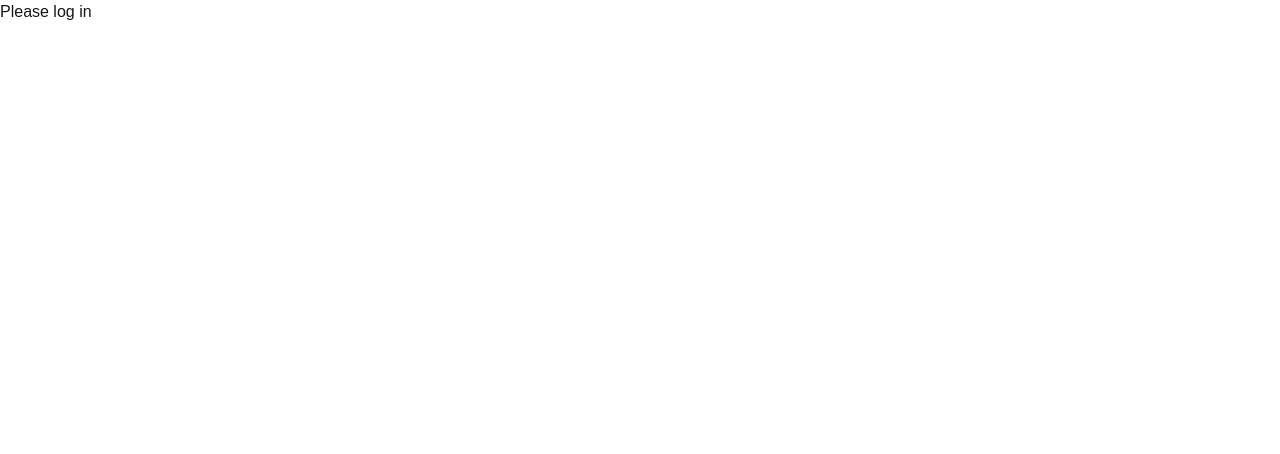
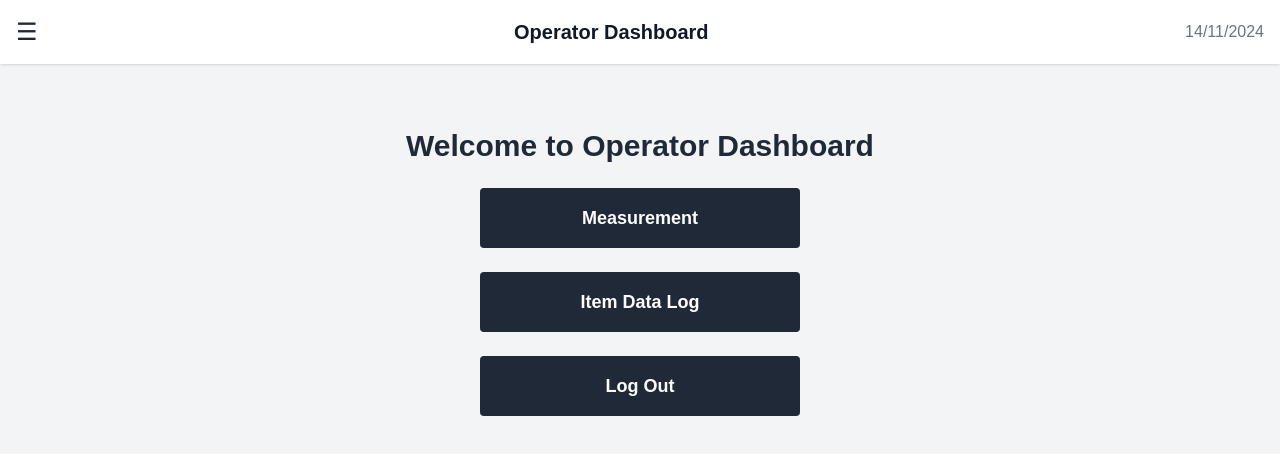
Before and after one commit to Fuiyooo/DataMeasuringLog, a Next.js app: page /dashboard in a window 1280 px wide. Shown: the top 454 px of the page. Built offline with nearby package versions, Linux system fonts and the light colour scheme; no server answers.

Commit message:
Parameter Setting UI

```diff
--- /dev/null
+++ b/app/dashboard/page.js
@@ -0,0 +1,96 @@
+"use client";
+
+import { useState, useEffect } from "react";
+import { useRouter } from "next/navigation";
+import { signOut } from "next-auth/react";
+
+export default function OperatorDashboard() {
+  const [sidebarOpen, setSidebarOpen] = useState(false);
+  const [currentDate, setCurrentDate] = useState("");
+  const router = useRouter();
+
+  const toggleSidebar = () => {
+    setSidebarOpen(!sidebarOpen);
+  };
+
+  // Update current date on component mount
+  useEffect(() => {
+    const today = new Date();
+    const formattedDate = today.toLocaleDateString("en-GB", {
+      day: "2-digit",
+      month: "2-digit",
+      year: "numeric",
+    });
+    setCurrentDate(formattedDate);
+  }, []);
+
+  return (
+    <div className="h-screen flex bg-gray-100">
+      {/* Sidebar */}
+      <div
+        className={`fixed top-0 left-0 h-full bg-gray-800 text-white w-64 transform ${
+          sidebarOpen ? "translate-x-0" : "-translate-x-full"
+        } transition-transform duration-300 ease-in-out`}
+      >
+        <button
+          className="text-lg p-4 focus:outline-none"
+          onClick={toggleSidebar}
+        >
+          X
+        </button>
+        <nav className="flex flex-col mt-4">
+          <a href="#" className="p-4 hover:bg-gray-700">
+            Measurement
+          </a>
+          <a href="#" className="p-4 hover:bg-gray-700">
+            Item Data Log
+          </a>
+          <button
+            onClick={() => signOut({ callbackUrl: "/" })}
+            className="p-4 text-left hover:bg-gray-700"
+          >
+            Log Out
+          </button>
+        </nav>
+      </div>
+
+      {/* Content */}
+      <div className="flex-1 flex flex-col">
+        {/* Header */}
+        <header className="flex items-center justify-between bg-white p-4 shadow">
+          <button
+            className="text-2xl text-gray-800 focus:outline-none"
+            onClick={toggleSidebar}
+          >
+            ☰
+          </button>
+          <h1 className="text-gray-900 text-xl font-bold">Operator Dashboard</h1>
+          <p className="text-gray-500">{currentDate}</p>
+        </header>
+
+        {/* Main Content */}
+        <main className="flex-1 p-6 flex flex-col items-center justify-start mt-10">
+          <div className="text-center mb-6">
+            <h2 className="text-3xl font-bold text-gray-800">
+              Welcome to Operator Dashboard
+            </h2>
+          </div>
+          <div className="flex flex-col gap-6 w-80">
+            <button className="bg-gray-800 hover:bg-gray-700 text-white font-bold py-4 px-6 rounded text-lg">
+              Measurement
+            </button>
+            <button className="bg-gray-800 hover:bg-gray-700 text-white font-bold py-4 px-6 rounded text-lg">
+              Item Data Log
+            </button>
+            <button
+              onClick={() => signOut({ callbackUrl: "/" })}
+              className="bg-gray-800 hover:bg-gray-700 text-white font-bold py-4 px-6 rounded text-lg"
+            >
+              Log Out
+            </button>
+          </div>
+        </main>
+      </div>
+    </div>
+  );
+}
--- a/app/dashboard/pages/parameter.jsx
+++ b/app/dashboard/pages/parameter.jsx
@@ -1,9 +1,94 @@
+import React, { useState } from 'react';
 
+export default function ParameterSettings() {
+  const [numParameters, setNumParameters] = useState(12); // Jumlah parameter awal dan state
 
-export default function ParameterSettings(){
-  return(
-    <div>
-      <h1 className="text-3xl text-gray-700">Parameter Settings</h1>
+  // Fungsi untuk menambah parameter
+  const addParameter = () => {
+    setNumParameters(numParameters + 1);
+  };
+
+  // Fungsi untuk mengurangi parameter
+  const removeParameter = () => {
+    if (numParameters > 1) {
+      setNumParameters(numParameters - 1);
+    }
+  };
+
+  return (
+    <div className="max-h-screen bg-gray-100 p-6">
+      <div className="max-w-5xl mx-auto bg-white shadow-lg rounded-lg p-8">
+        <div className="flex justify-between items-center mb-8">
+          <div className="flex-1 bg-gray-300 h-12 rounded"></div>
+          <div className="flex-1 bg-gray-300 h-12 rounded mx-2"></div>
+          <div className="flex-1 bg-gray-300 h-12 rounded mx-2"></div>
+          <div className="flex-1 bg-gray-300 h-12 rounded"></div>
+        </div>
+
+        <div className="grid grid-cols-12 gap-4">
+          <div className="col-span-4 bg-gray-300 h-96 rounded flex items-center justify-center">
+            <p className="text-gray-500">Gambar Placeholder</p>
+          </div>
+
+          <div className="col-span-8">
+            <h2 className="text-lg font-medium text-gray-600 mb-4">
+              Enter limits for the size of each measurement point
+            </h2>
+
+            {/* Reusable Parameter Input Component */}
+            <ParameterInput numParameters={numParameters} />
+
+            <div className="flex mt-6">
+              <button className="bg-blue-500 text-white px-4 py-2 rounded shadow hover:bg-blue-700 mr-2" onClick={addParameter}>+</button>
+              <button className="bg-red-500 text-white px-4 py-2 rounded shadow hover:bg-red-700" onClick={removeParameter}>-</button>
+            </div>
+
+            <div className="mt-6">
+              <label className="block text-gray-700 font-medium mb-2">
+                Item Quantity:
+              </label>
+              <input
+                type="number"
+                className="border border-gray-300 rounded px-2 py-1 w-32"
+              />
+            </div>
+
+            <div className="flex justify-end mt-8 space-x-4">
+              <button className="bg-green-500 text-white px-4 py-2 rounded shadow hover:bg-green-600">
+                Save
+              </button>
+              <button className="bg-red-500 text-white px-4 py-2 rounded shadow hover:bg-red-600">
+                Cancel
+              </button>
+            </div>
+          </div>
+        </div>
+      </div>
     </div>
   );
 }
+
+
+
+function ParameterInput({ numParameters }) {
+  return (
+    <div className="grid grid-cols-2 gap-8">
+      {Array.from({ length: numParameters }).map((_, index) => (
+        <div key={index} className="flex items-center mb-2">
+          <span className="w-6 text-gray-700">{index + 1}.</span>
+          <input
+            type="text"
+            className="border border-gray-300 rounded px-2 py-1 w-20 mr-2"
+            placeholder="Min"
+          />
+          <span className="w-8 text-center text-gray-700">-</span>
+          <input
+            type="text"
+            className="border border-gray-300 rounded px-2 py-1 w-20"
+            placeholder="Max"
+          />
+        </div>
+      ))}
+    </div>
+  );
+}
```
